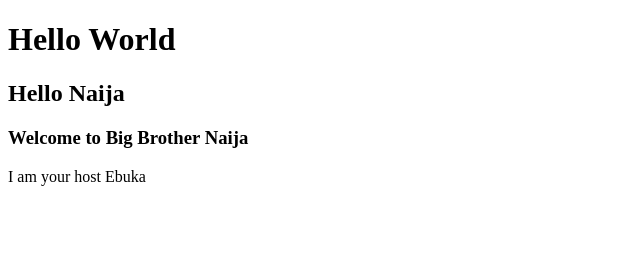
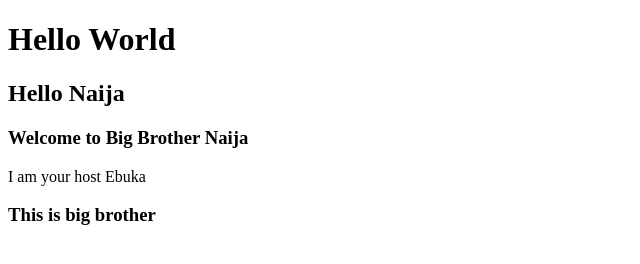
Before and after one commit to Aniekans/Class, a website: page index.html in a window 1280 px wide. Shown: the whole page, without its empty margins (0-640 px from the left). Drawn offline with Linux system fonts and the light colour scheme.

Commit message:
another h3 added

```diff
--- a/index.html
+++ b/index.html
@@ -10,5 +10,6 @@
     <h2>Hello Naija</h2>
     <h3>Welcome to Big Brother Naija</h3>
     <p>I am your host Ebuka</p>
+    <h3>This is big brother</h3>
 </body>
 </html>
```
